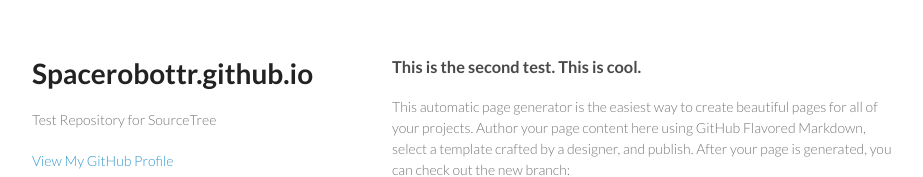
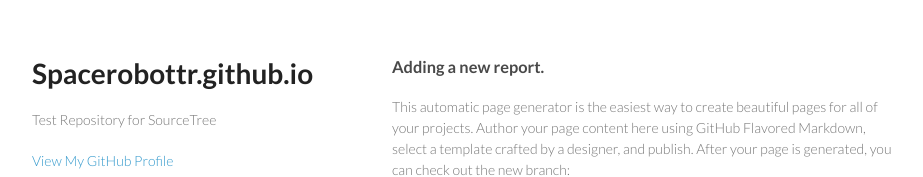
Before and after one commit to spacerobotTR/spacerobotTR.github.io, a plain HTML site: page index.html in a window 1280 px wide. Shown: the top 177 px of the page, without its empty margins (178-1101 px from the left). Drawn offline with Linux system fonts and the light colour scheme.

Commit message:
Another commit.

```diff
--- a/index.html
+++ b/index.html
@@ -24,7 +24,7 @@
       </header>
       <section>
         <h3>
-<a name="welcome-to-github-pages" class="anchor" href="#welcome-to-github-pages"><span class="octicon octicon-link"></span></a>This is the second test. This is cool.</h3>
+<a name="welcome-to-github-pages" class="anchor" href="#welcome-to-github-pages"><span class="octicon octicon-link"></span></a>Adding a new report.</h3>
 
 <p>This automatic page generator is the easiest way to create beautiful pages for all of your projects. Author your page content here using GitHub Flavored Markdown, select a template crafted by a designer, and publish. After your page is generated, you can check out the new branch:</p>
 
```
